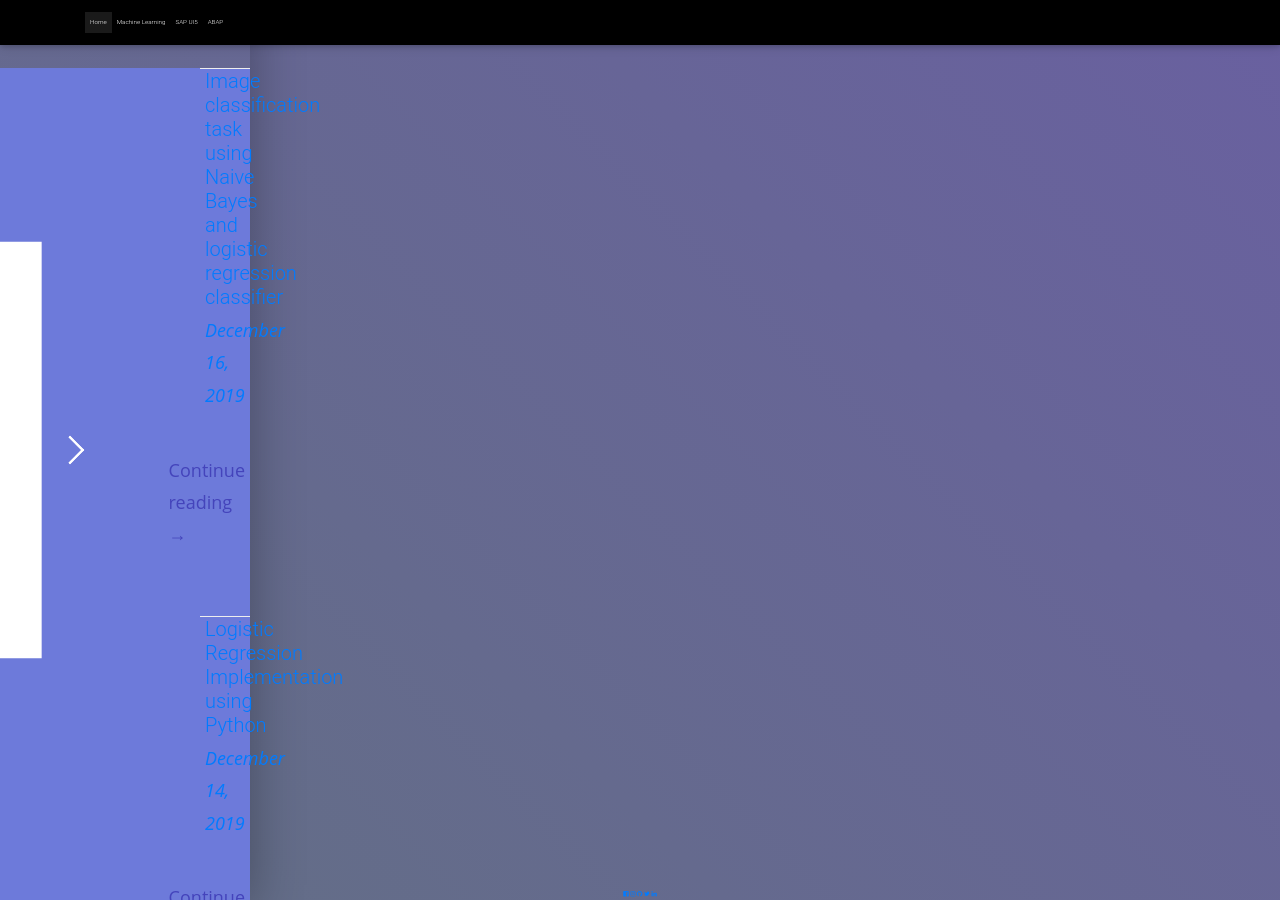
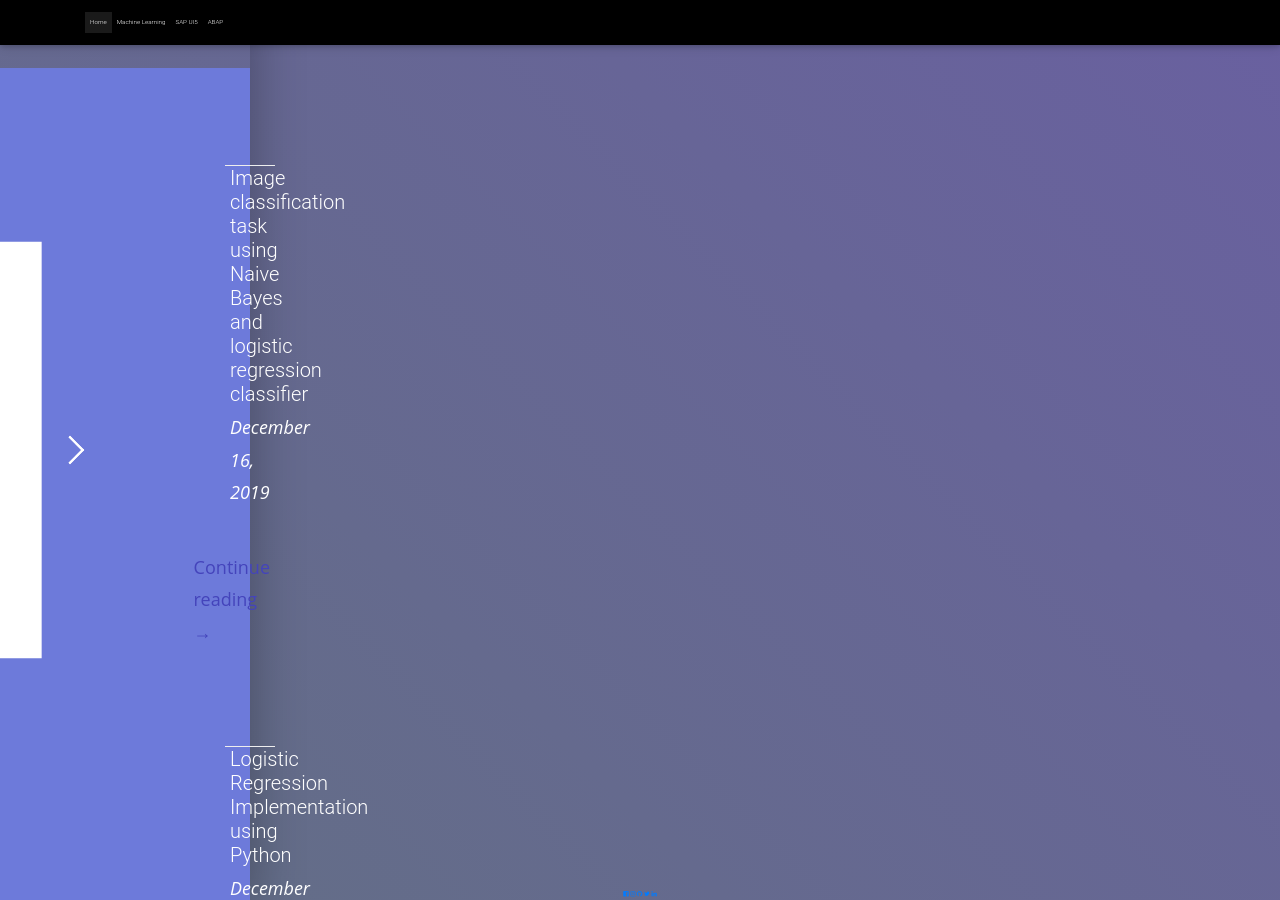
Before and after one commit to GauravChaudhary1/portfolio, a Jekyll site: the page built from machinelearning/index.html, in a window 1280 px wide and 900 px high. Built offline with Jekyll 4.4.1, drawn with Linux system fonts in a browser that asks for light colours; nearby versions of some CDN libraries; some web fonts are replaced.

Commit message:
Update index.html

```diff
--- a/machinelearning/index.html
+++ b/machinelearning/index.html
@@ -9,7 +9,7 @@
     {% for category in site.categories %}
     {% if category[0] == "machinelearning" %}
     {% for post in category[1] %}
-    <a class="post" href="{{ post.url | remove:'.html' | escape }}">
+    <a class="post static__text" href="{{ post.url | remove:'.html' | escape }}">
     <article>
 
         <h2>
```
